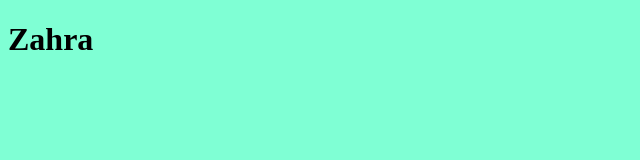
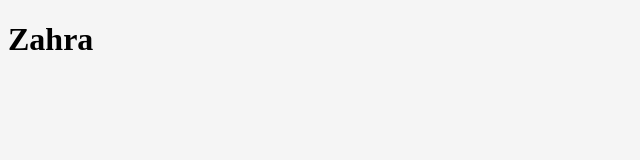
Before and after one commit to zahraayu05/belajar-github, a plain HTML site: page index.html in a window 1280 px wide. Shown: the whole page, without its empty margins (0-640 px from the left). Drawn offline with Linux system fonts and the light colour scheme.

Commit message:
mengedit file style.css

```diff
--- a/style.css
+++ b/style.css
@@ -1,3 +1,3 @@
 body {
-    background-color: aquamarine;
+    background-color: whitesmoke;
 }
```
